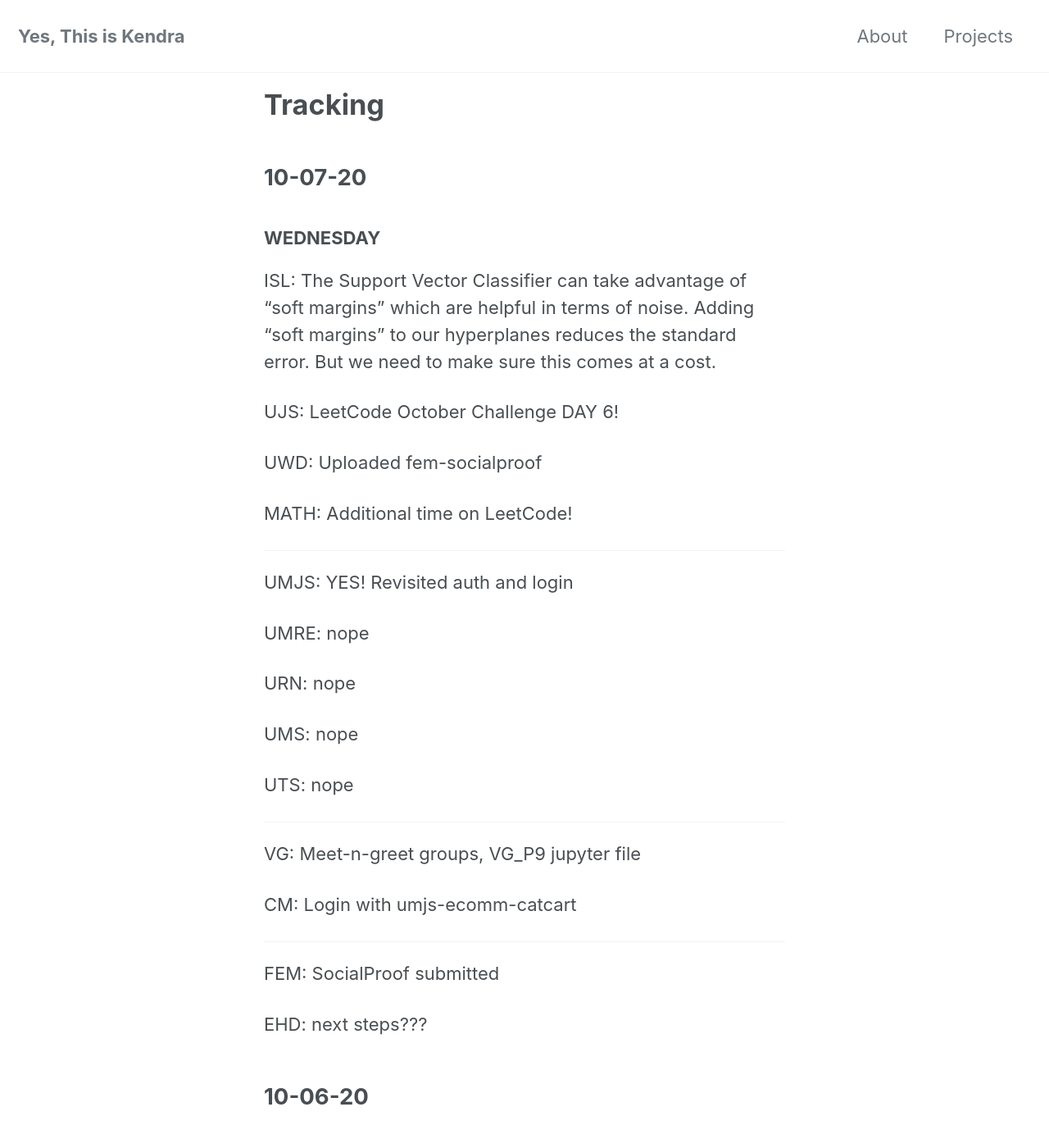
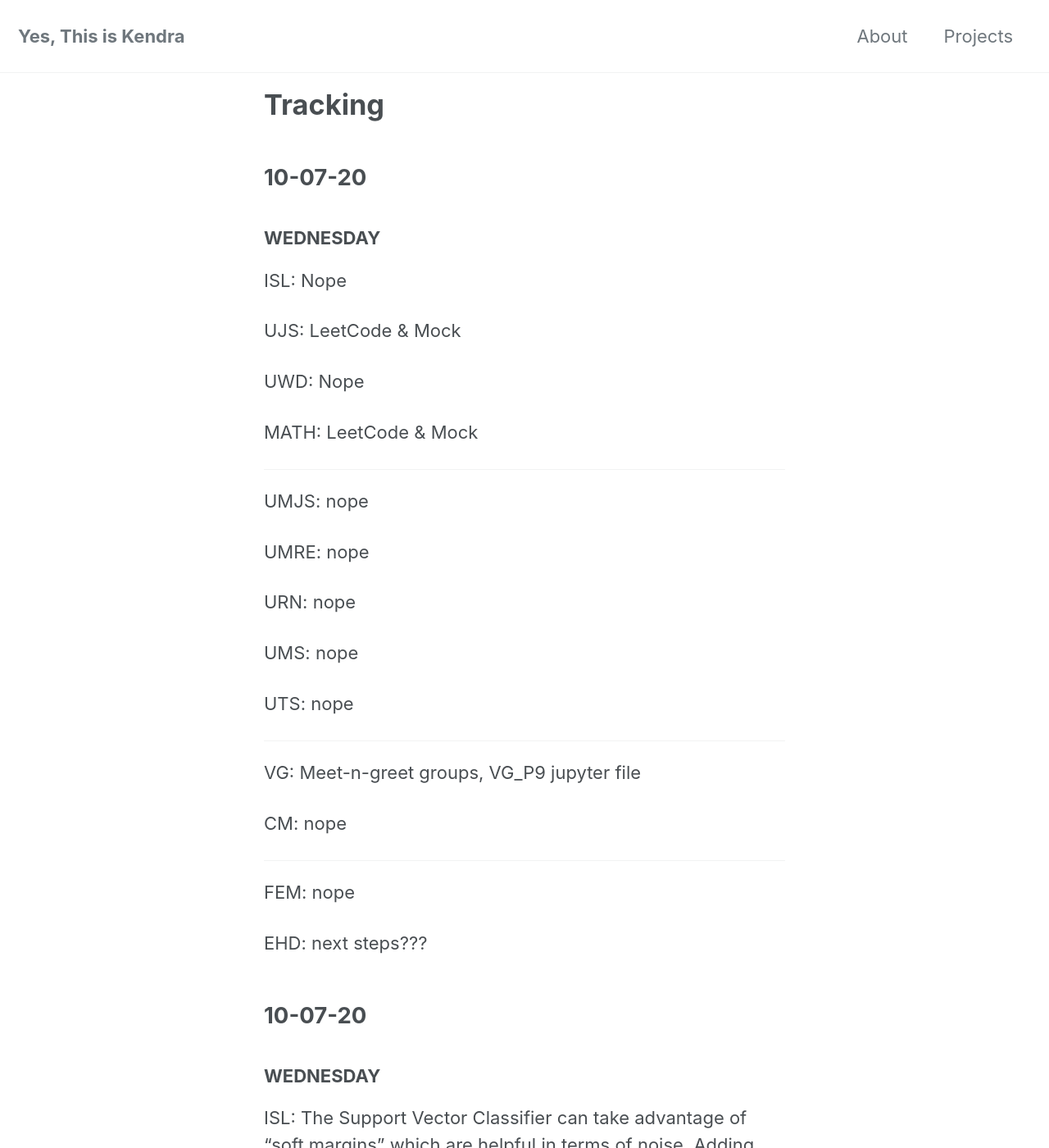
Before and after one commit to yesthisiskendra/yesthisiskendra.github.io, a Jekyll site: the page built from _pages/tracking.md, in a window 1280 px wide and 1400 px high. Shown: the whole window at 82% size. Built offline with Jekyll 4.4.1, drawn with Linux system fonts in a browser that asks for light colours; cached includes are drawn as plain includes; nearby versions of some CDN libraries.

Commit message:
Add tracking

```diff
--- a/_pages/tracking.md
+++ b/_pages/tracking.md
@@ -3,6 +3,42 @@ layout: home
 title: "Tracking"
 permalink: /tracking/
 ---
+
+## 10-07-20
+
+### WEDNESDAY
+
+ISL: Nope
+
+UJS: LeetCode & Mock
+
+UWD: Nope
+
+MATH: LeetCode & Mock
+
+---
+
+UMJS: nope
+
+UMRE: nope
+
+URN: nope
+
+UMS: nope
+
+UTS: nope
+
+---
+
+VG: Meet-n-greet groups, VG_P9 jupyter file
+
+CM: nope
+
+---
+
+FEM: nope
+
+EHD: next steps???
 
 ## 10-07-20
 
```
